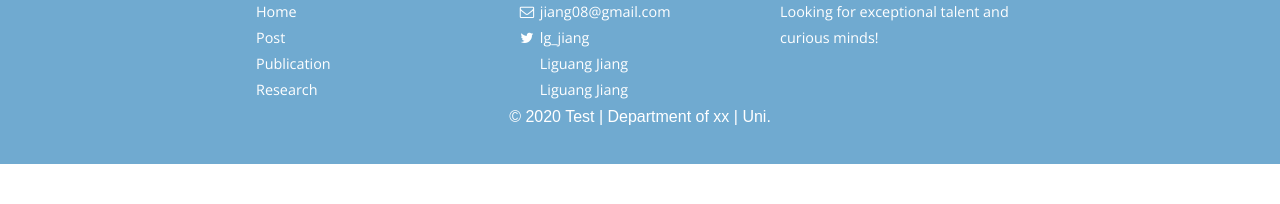
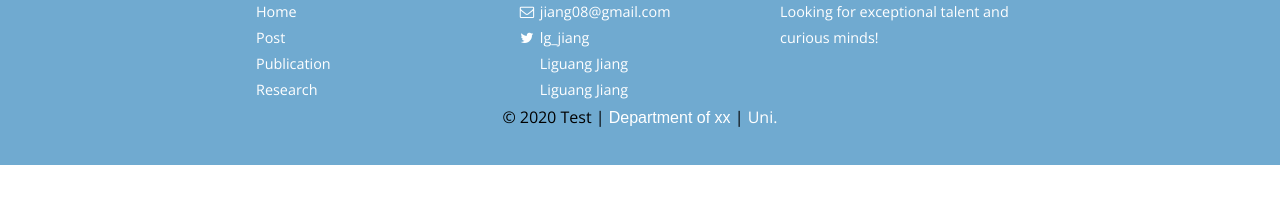
Before and after one commit to 12530/rshydro, a Jekyll site: the page built from index.html, in a window 1280 px wide. Shown: the part 644-848 px from the top of the page. Built offline with Jekyll 4.4.1, drawn with Linux system fonts in a browser that asks for light colours; nearby versions of some CDN libraries.

Commit message:
Update footer.html

```diff
--- a/_includes/footer.html
+++ b/_includes/footer.html
@@ -50,7 +50,7 @@
   <!-- Footer Text -->
 
   <!-- Copyright -->
-  <div align="center" class="footer-copyright text-center text-light small ml-2 py-3" style="font-family: 'Quicksand', sans-serif;">© 2020 Test | <a href="?p=privacidade" class="link" style="font-family: 'Quicksand', sans-serif;"> Department of xx</a> | <a href="">Uni.</a>
+  <div align="center" class="footer-copyright text-center text-light small ml-2 py-3" style="color:black" style="font-family: 'Quicksand', sans-serif;">© 2020 Test | <a href="?p=privacidade" class="link" style="font-family: 'Quicksand', sans-serif;"> Department of xx</a> | <a href="">Uni.</a>
   </div>
 
   <!-- Copyright -->
```
